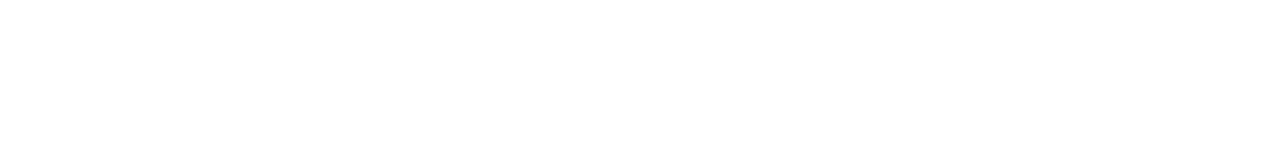
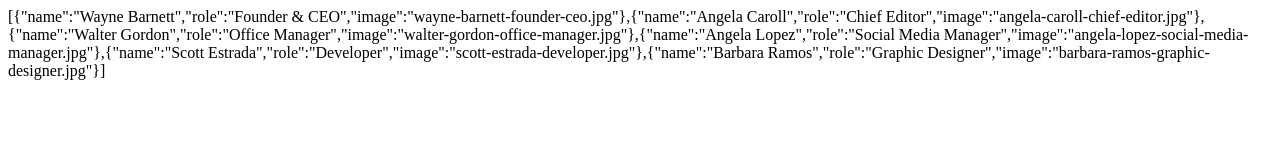
Before and after one commit to tahakyo/js-our-team, a plain HTML site: page index.html in a window 1280 px wide. Drawn offline with Linux system fonts and the light colour scheme.

Commit message:
add milestone 2

```diff
--- a/index.html
+++ b/index.html
@@ -7,7 +7,11 @@
     <title>js-our-team</title>
 </head>
 <body>
+    <main>
+        <div id="team">
 
+        </div>
+    </main>
     <script src="js/script.js" type="text/javascript"></script>
 </body>
 </html>
--- a/js/script.js
+++ b/js/script.js
@@ -39,3 +39,11 @@ for (let i = 0; i < team.length; i++) {
     const infoElement = team[i];
     console.log(infoElement.name, infoElement.role, infoElement.image);
 }
+// MILESTONE 2:
+// stampare le stesse informazioni su DOM sottoforma di stringhe
+// const teamInfoDom = document.querySelector('.team');
+// let myString = JSON.stringify(person);
+// document.getElementById("demo").innerHTML = myString;
+
+let teamInfoDom = JSON.stringify(team);
+document.getElementById("team").innerHTML = teamInfoDom;
```
